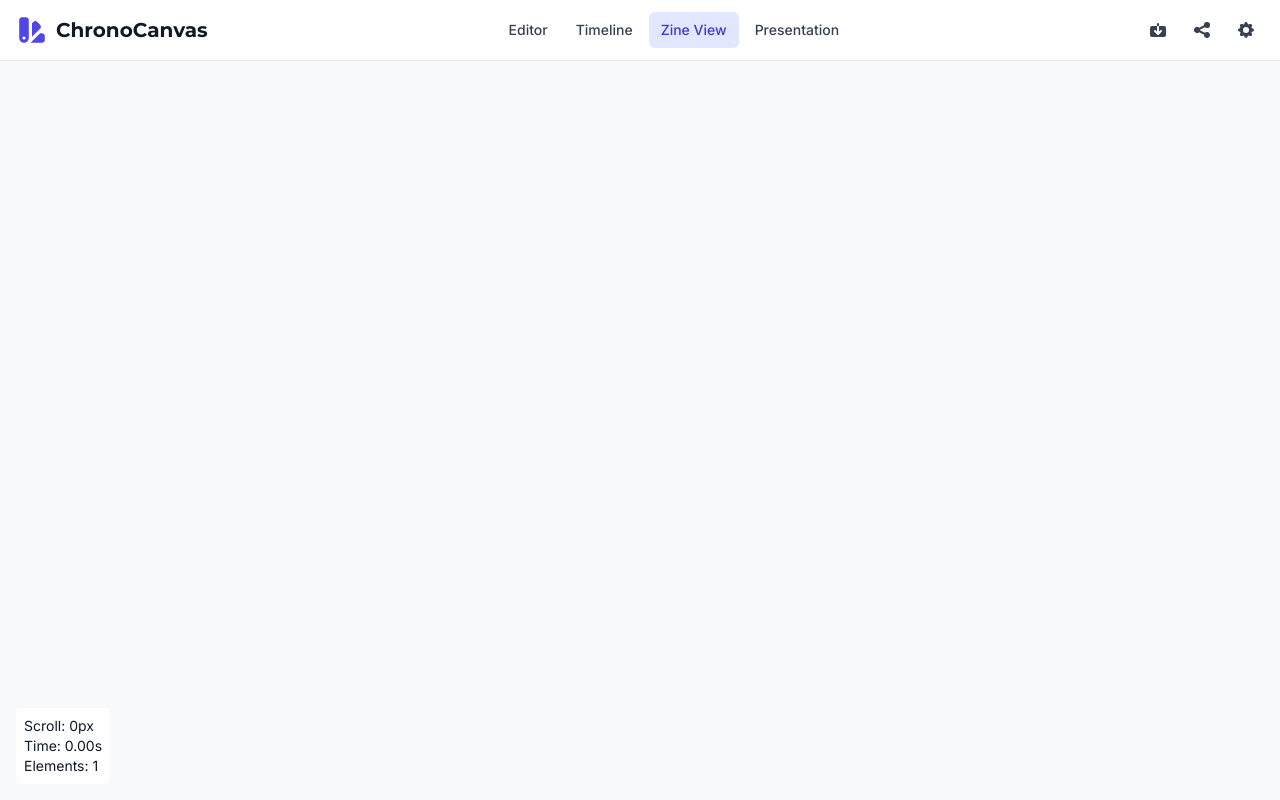
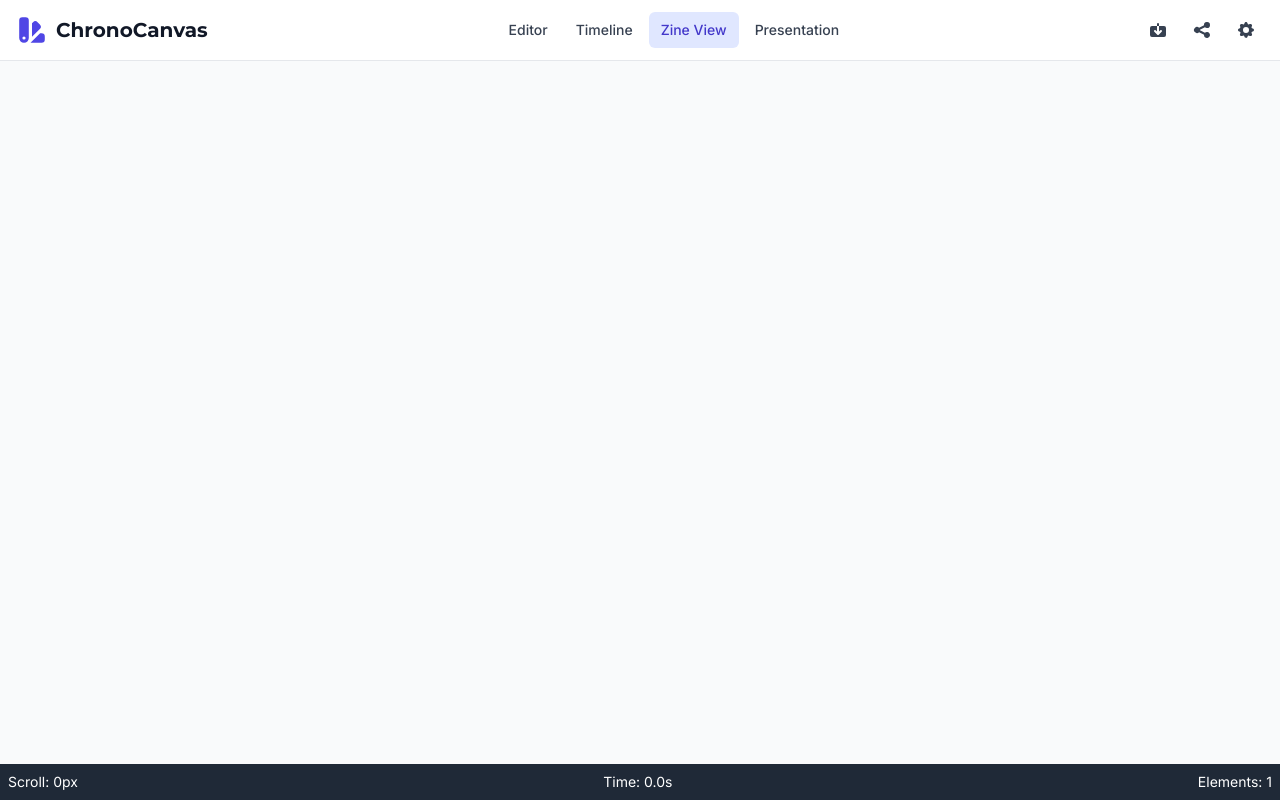
Before and after one commit to myidentity/hackathon-chrono-canvas, a React (Vite) app: page / in a window 1280 px wide. Both pictures are taken after a click on the button "Zine View". Built offline with nearby package versions, Linux system fonts and the light colour scheme.

Commit message:
Implement interactive zine viewer with scroll-triggered animations

```diff
--- a/src/App.tsx
+++ b/src/App.tsx
@@ -13,7 +13,7 @@ import EnhancedCanvas from './components/Canvas/EnhancedCanvas';
 import EnhancedTimeline from './components/Timeline/EnhancedTimeline';
 import ElementLibrary from './components/ElementLibrary/ElementLibrary';
 import PropertyPanel from './components/PropertyPanel/PropertyPanel';
-import ZineView from './components/ZineView/ZineView';
+import ZineView from './components/Timeline/ZineView';
 import MicroInteractions from './components/UI/MicroInteractions';
 
 /**
--- /dev/null
+++ b/src/components/Timeline/ZineView.tsx
@@ -0,0 +1,167 @@
+/**
+ * ZineView component for ChronoCanvas
+ *
+ * This component implements the interactive zine viewer with scroll-triggered animations.
+ * It transforms timeline-based content into a vertical scrolling experience.
+ */
+
+import React, { useState, useEffect, useRef } from 'react';
+import { useCanvas } from '../../context/CanvasContext';
+import { useTimeline } from '../../context/TimelineContext';
+import ElementRenderer from '../Canvas/ElementRenderer';
+
+interface ZineViewProps {
+  className?: string;
+}
+
+/**
+ * ZineView component
+ * Provides an interactive scroll-triggered animation experience
+ */
+const ZineView: React.FC<ZineViewProps> = ({ className = '' }) => {
+  // Get canvas and timeline context
+  const { canvas } = useCanvas();
+  const { duration } = useTimeline();
+
+  // State for scroll position
+  const [scrollPosition, setScrollPosition] = useState(0);
+  const [mappedTimePosition, setMappedTimePosition] = useState(0);
+  const [visibleElements, setVisibleElements] = useState<string[]>([]);
+
+  // Ref for the container
+  const containerRef = useRef<HTMLDivElement>(null);
+
+  // Calculate the total height based on duration (1 second = 100px)
+  const totalHeight = duration * 100;
+
+  // Handle scroll events
+  const handleScroll = () => {
+    if (!containerRef.current) return;
+
+    const scrollTop = containerRef.current.scrollTop;
+    setScrollPosition(scrollTop);
+
+    // Map scroll position to timeline position
+    // 1 second = 100px of scrolling
+    const timePosition = scrollTop / 100;
+    setMappedTimePosition(timePosition);
+
+    // Update visible elements based on mapped time position
+    updateVisibleElements(timePosition);
+  };
+
+  // Update visible elements based on time position
+  const updateVisibleElements = (timePosition: number) => {
+    const visible: string[] = [];
+
+    canvas.elements.forEach(element => {
+      if (!element.timelineData) return;
+
+      const { entryPoint, exitPoint, persist } = element.timelineData;
+
+      // Check if element should be visible at this time position
+      const isVisible =
+        timePosition >= (entryPoint || 0) &&
+        (exitPoint === undefined || exitPoint === null || timePosition <= exitPoint || persist);
+
+      if (isVisible) {
+        visible.push(element.id);
+      }
+    });
+
+    setVisibleElements(visible);
+  };
+
+  // Initialize scroll handler
+  useEffect(() => {
+    const container = containerRef.current;
+    if (!container) return;
+
+    container.addEventListener('scroll', handleScroll);
+    return () => {
+      container.removeEventListener('scroll', handleScroll);
+    };
+  }, []);
+
+  // Update visible elements when canvas changes
+  useEffect(() => {
+    updateVisibleElements(mappedTimePosition);
+  }, [canvas.elements, mappedTimePosition]);
+
+  return (
+    <div
+      ref={containerRef}
+      className={`w-full h-full overflow-auto relative ${className}`}
+      style={{ perspective: '1000px' }}
+    >
+      {/* Scrollable content */}
+      <div
+        className="w-full relative"
+        style={{ height: `${totalHeight}px` }}
+      >
+        {/* Render elements */}
+        {canvas.elements.map(element => {
+          // Skip if element has no timeline data
+          if (!element.timelineData) return null;
+
+          // Check if element should be visible
+          const isVisible = visibleElements.includes(element.id);
+
+          if (!isVisible && element.type !== 'background') return null;
+
+          // Calculate animation progress for the element
+          let animationProgress = 0;
+          const { entryPoint, exitPoint, keyframes } = element.timelineData;
+
+          if (keyframes && keyframes.length > 0) {
+            // Find the keyframes that surround the current time
+            const sortedKeyframes = [...keyframes].sort((a, b) => a.time - b.time);
+
+            // Find the previous and next keyframes
+            const prevKeyframe = sortedKeyframes.filter(kf => kf.time <= mappedTimePosition).pop();
+            const nextKeyframe = sortedKeyframes.filter(kf => kf.time > mappedTimePosition)[0];
+
+            if (prevKeyframe && nextKeyframe) {
+              // Interpolate between keyframes
+              animationProgress = (mappedTimePosition - prevKeyframe.time) / (nextKeyframe.time - prevKeyframe.time);
+            } else if (prevKeyframe) {
+              // At or after last keyframe
+              animationProgress = 1;
+            } else if (nextKeyframe) {
+              // Before first keyframe
+              animationProgress = 0;
+            }
+          } else if (entryPoint !== undefined) {
+            // Simple entry animation (over 1 second)
+            const entryDuration = 1; // 1 second entry animation
+            if (mappedTimePosition >= entryPoint && mappedTimePosition <= entryPoint + entryDuration) {
+              animationProgress = (mappedTimePosition - entryPoint) / entryDuration;
+            } else if (mappedTimePosition > entryPoint + entryDuration) {
+              animationProgress = 1;
+            }
+          }
+
+          return (
+            <ElementRenderer
+              key={element.id}
+              element={element}
+              isSelected={false}
+              viewMode="zine"
+              currentPosition={mappedTimePosition}
+              scrollPosition={scrollPosition}
+            />
+          );
+        })}
+      </div>
+
+      {/* Scroll position indicator */}
+      <div className="fixed bottom-0 left-0 w-full bg-gray-800 text-white p-2 text-sm flex justify-between">
+        <div>Scroll: {Math.round(scrollPosition)}px</div>
+        <div>Time: {mappedTimePosition.toFixed(1)}s</div>
+        <div>Elements: {visibleElements.length}</div>
+      </div>
+    </div>
+  );
+};
+
+export default ZineView;
```
